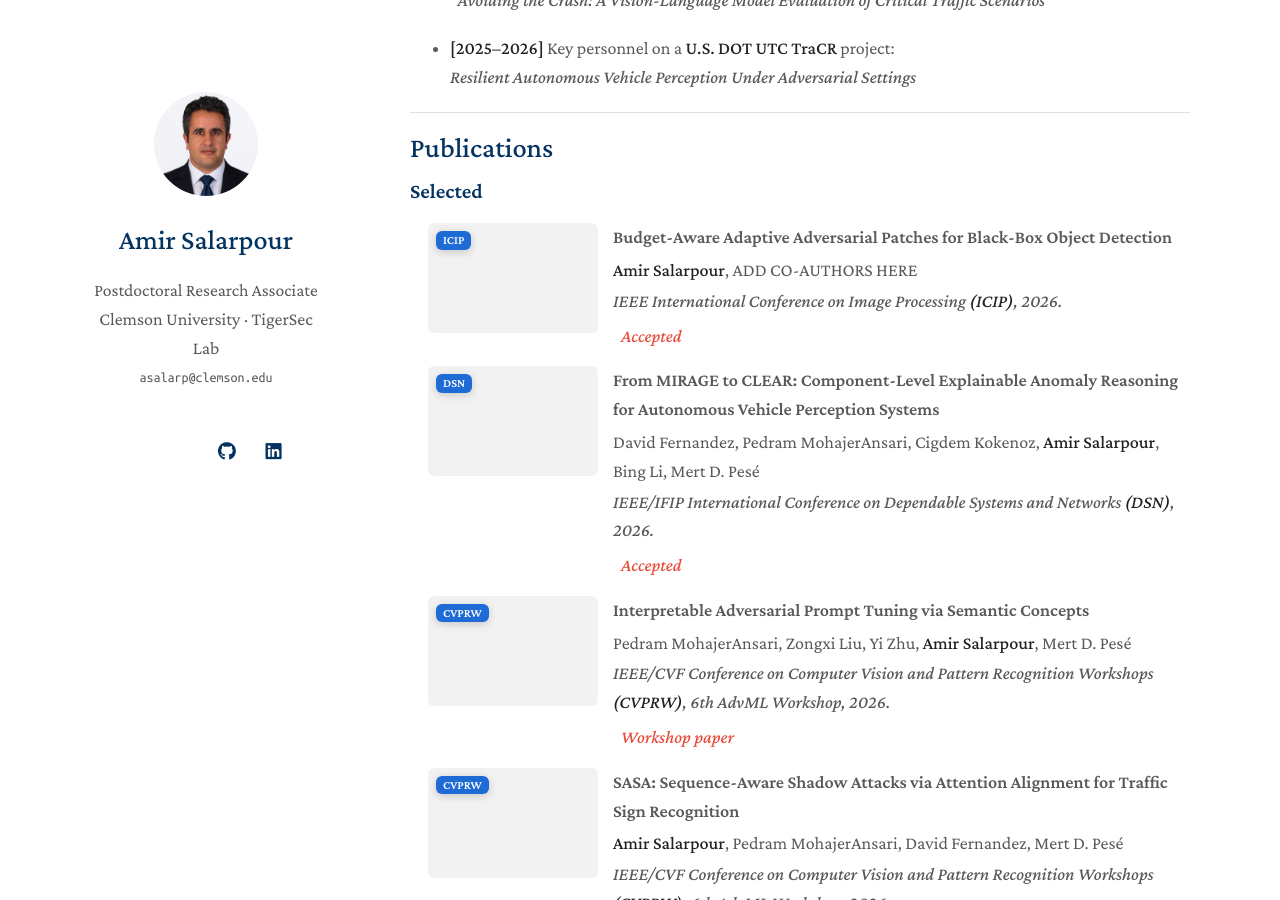
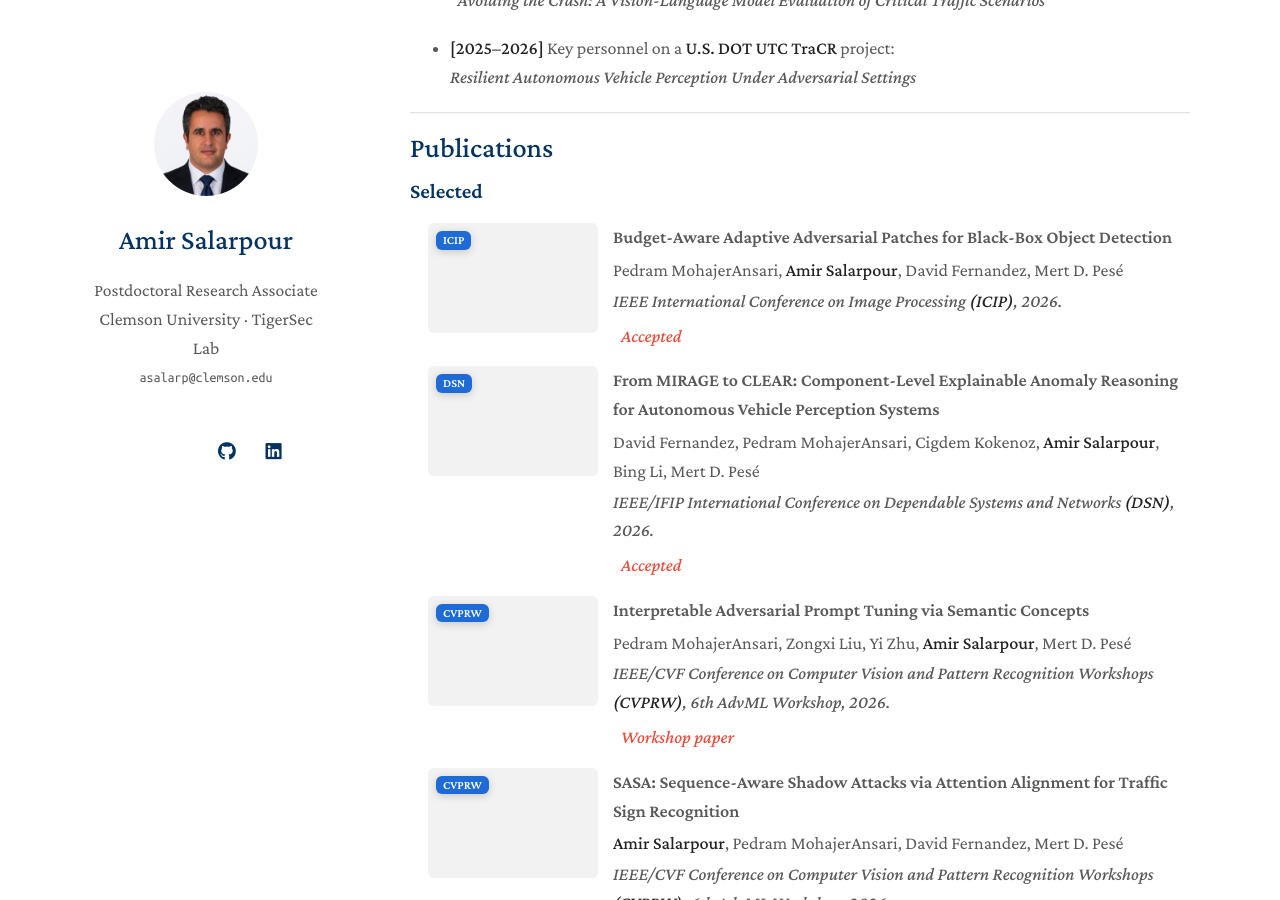
Before and after one commit to asalarpour/asalarpour.github.io, a Jekyll site: the page built from index.md, in a window 1280 px wide and 900 px high, scrolled down 1877 px. Built offline with Jekyll 4.4.1, drawn with Linux system fonts in a browser that asks for light colours; a style sheet for code colours, icons or effects is not loaded.

Commit message:
Update authors for publication on adaptive adversarial patches

```diff
--- a/_data/publications.yml
+++ b/_data/publications.yml
@@ -4,7 +4,7 @@ main:
   # =========================
 
   - title: "Budget-Aware Adaptive Adversarial Patches for Black-Box Object Detection"
-    authors: "<strong>Amir Salarpour</strong>, ADD CO-AUTHORS HERE"
+    authors: "Pedram MohajerAnsari, <strong>Amir Salarpour</strong>, David Fernandez, Mert D. Pesé"
     conference_short: ICIP
     conference: "IEEE International Conference on Image Processing <strong>(ICIP)</strong>, 2026."
     notes: "Accepted"
```
